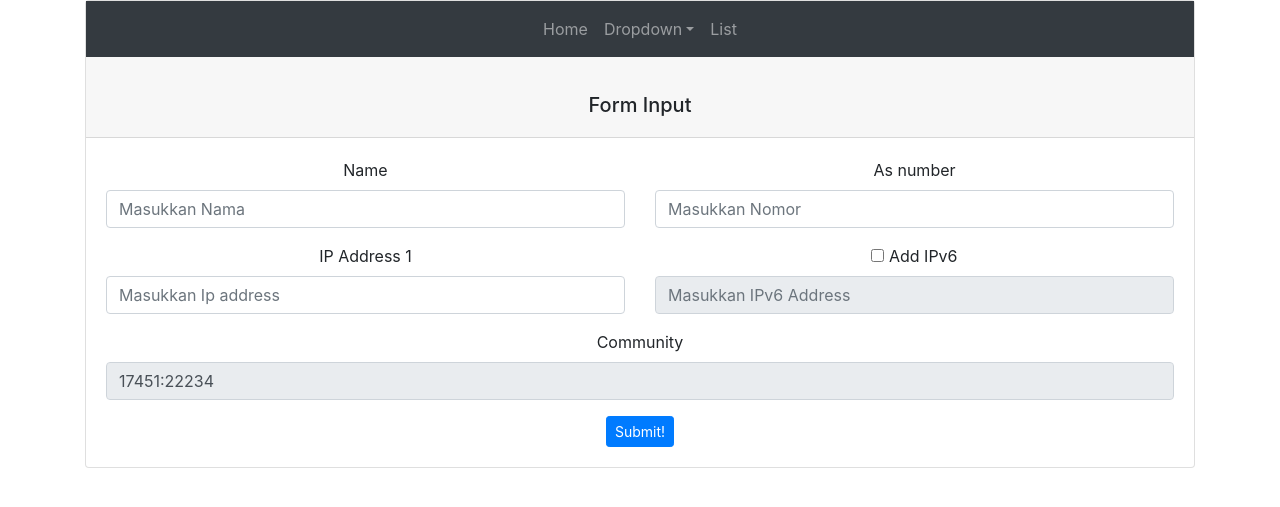
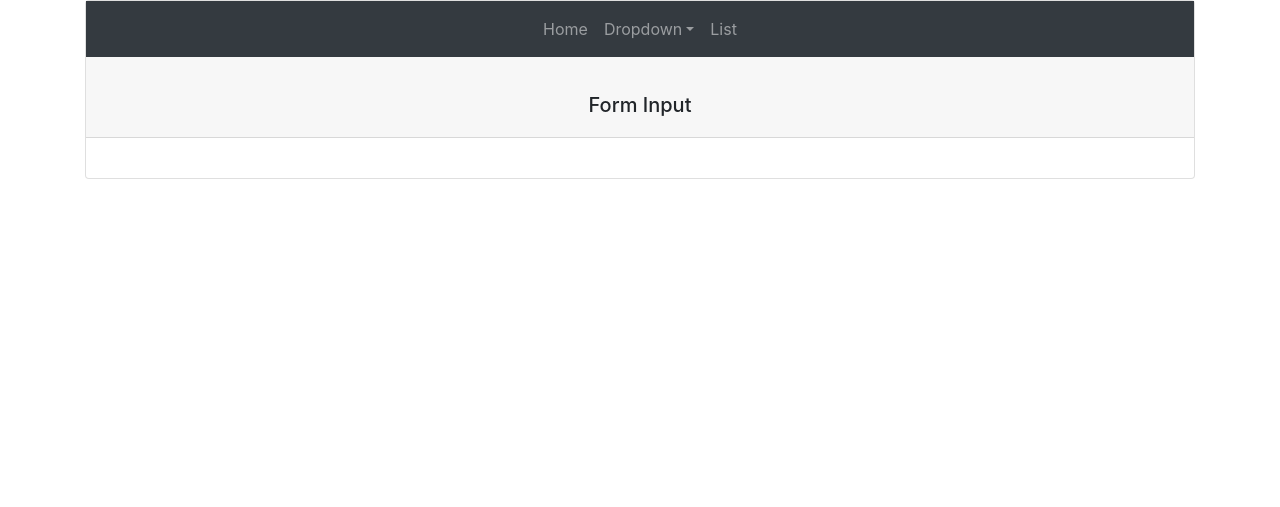
Before and after one commit to tiito31/route-list, a PHP site: page /forms/equinix.php in a window 1280 px wide. Shown: the top 507 px of the page. Run offline with PHP 8.4, Linux system fonts and the light colour scheme; data comes from the database, SQL or seed files in the repository; data that the repository does not hold is empty.

Commit message:
Change select data in Forms/myix

```diff
--- a/forms/equinix.php
+++ b/forms/equinix.php
@@ -41,10 +41,10 @@
             <div class="card-body">
                 <?php
                 include '../conn/connection.php';
-                $data = mysqli_query($koneksi,'select community from ams_ix order by community DESC limit 1');
+                $data = mysqli_query($koneksi,'select community from equinix order by community DESC limit 1');
                 while($d = mysqli_fetch_array($data)){
                 ?>
-                <form action="../actions/action_equinix.php" method="POST" style="text-align: center;">
+                <form action="../actions/equinix.php" method="POST" style="text-align: center;">
                     <div class="form-group">
                         <div class="row">
                             <div class="col">
```
